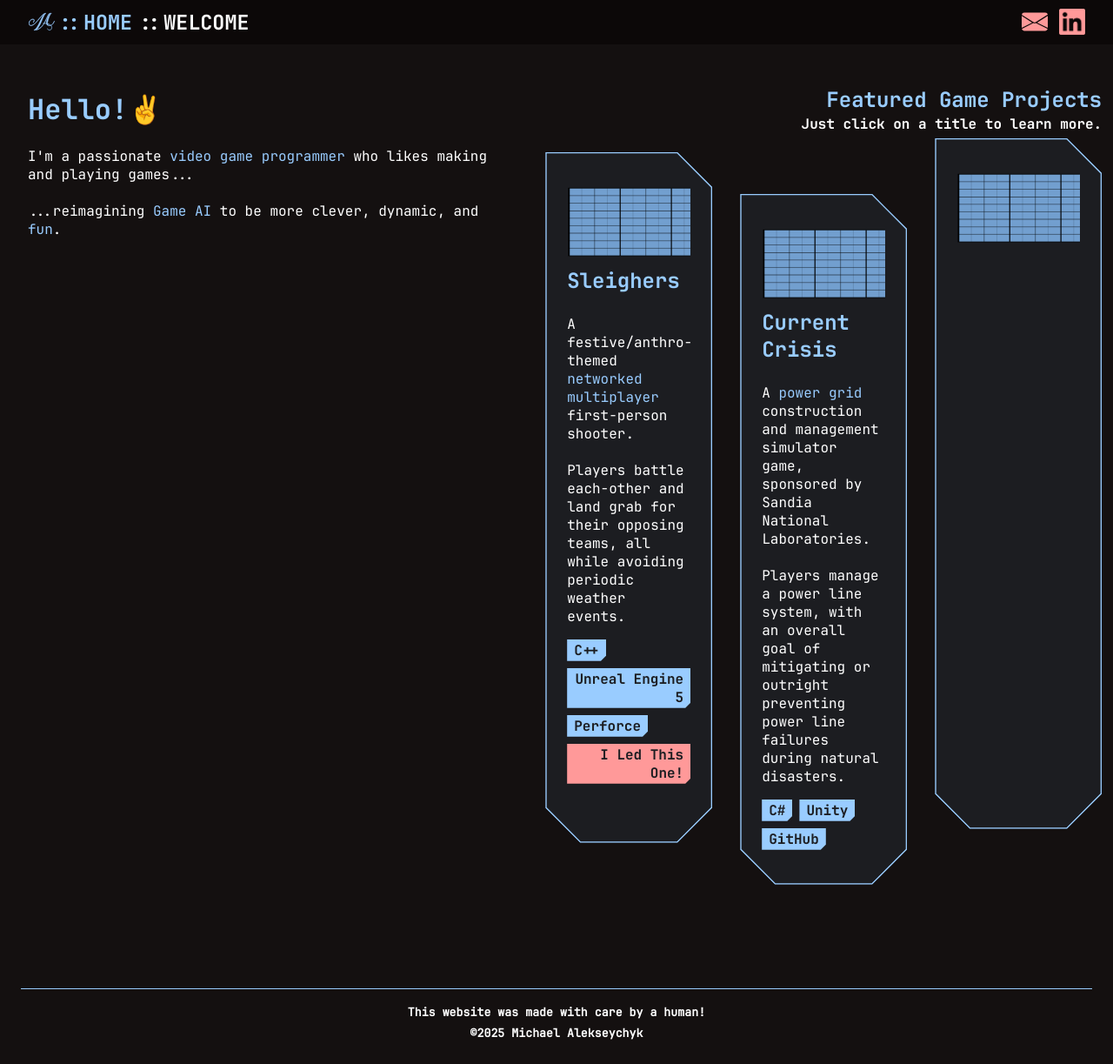
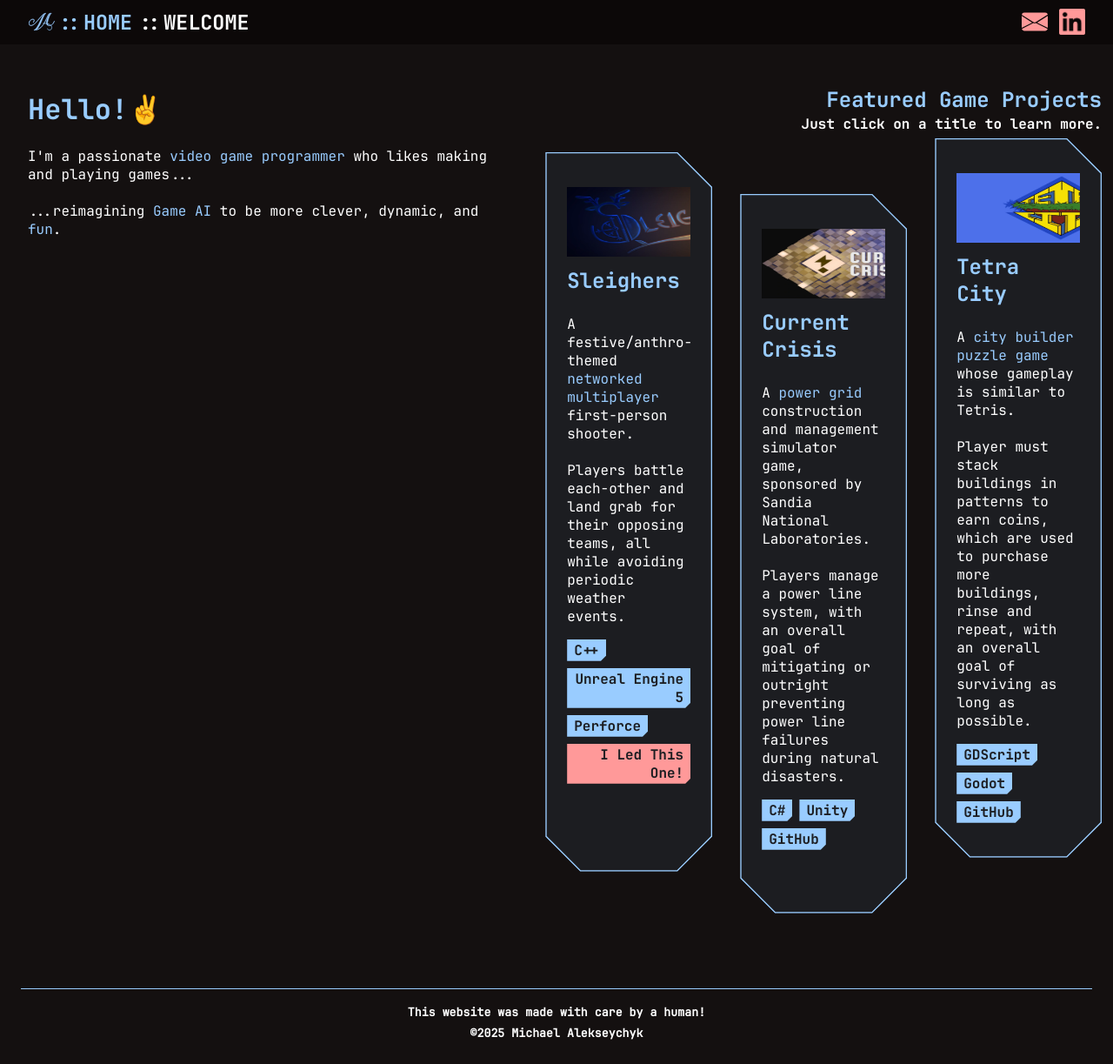
Before and after one commit to MellifiedRadishes/MellifiedRadishes.github.io, a Jekyll site: the page built from index.md, in a window 1280 px wide and 1223 px high. Shown: the whole window at 87% size. Built offline with Jekyll 4.4.1, drawn with Linux system fonts in a browser that asks for light colours; our own code applies the rules of GitHub Pages for plain Markdown files.

Commit message:
Added images and TetraCity showcase.

```diff
--- a/index.md
+++ b/index.md
@@ -57,7 +57,7 @@
                             <div id="CellBody">
                                 <div class="Cell Cell_A">
                                     <div class="CellSlideShow">
-                                        <img alt="Test Image" src="images/test.svg" width="500" style="color:transparent; min-width: 240px; max-width: 500px">
+                                        <img alt="Test Image" src="images/SleighersPromo.webp" width="500" style="color:transparent; min-width: 240px; max-width: 500px">
                                     </div>
                                     <h2 class="CellTitle">
                                         Sleighers
@@ -84,10 +84,10 @@
                                 </div>
                                 <div class="Cell Cell_B">
                                     <div class="CellSlideShow">
-                                        <img alt="Test Image" src="images/test.svg" width="500" style="color:transparent; min-width: 240px; max-width: 500px">
+                                        <img alt="Test Image" src="images/CurrentPromo.webp" width="500" style="color:transparent; min-width: 240px; max-width: 500px">
                                     </div>
                                     <h2 class="CellTitle">
-                                    Current Crisis
+                                        Current Crisis
                                     </h2>
                                     <div class="CellBody">
                                          A <span style="color: var(--color-primary);">power grid </span> construction and management simulator game, sponsored by Sandia National Laboratories. <br><br> Players manage a power line system, with an overall goal of mitigating or outright preventing power line failures during natural disasters.
@@ -106,7 +106,24 @@
                                 </div>
                                 <div class="Cell Cell_C">
                                     <div class="CellSlideShow">
-                                        <img alt="Test Image" src="images/test.svg" width="500" style="color:transparent; min-width: 240px; max-width: 500px">
+                                        <img alt="Test Image" src="images/TetraPromo.webp" width="500" style="color:transparent; min-width: 240px; max-width: 500px">
+                                    </div>
+                                    <h2 class="CellTitle">
+                                        Tetra City
+                                    </h2>
+                                    <div class="CellBody">
+                                        A <span style="color: var(--color-primary);">city builder puzzle game</span> whose gameplay is similar to Tetris. <br><br> Player must stack buildings in patterns to earn coins, which are used to purchase more buildings, rinse and repeat, with an overall goal of surviving as long as possible.
+                                    </div>
+                                    <div class="CellSkillsBody">
+                                        <h4 class="CellSkill">
+                                            GDScript
+                                        </h4>
+                                        <h4 class="CellSkill">
+                                            Godot
+                                        </h4>
+                                        <h4 class="CellSkill">
+                                            GitHub
+                                        </h4>
                                     </div>
                                 </div>
                             </div>
```
Also changed, not shown: images/CurrentPromo.webp (added), images/SleighersPromo.webp (added), images/TetraPromo.webp (added).
